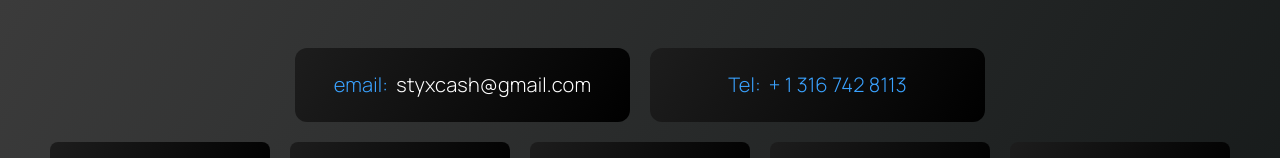
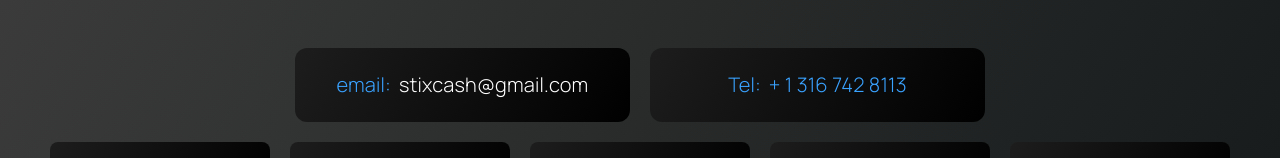
Before and after one commit to AntoxaHolovenko220/stix-cash, a React (Vite) app: page / in a window 1280 px wide. Shown: the part 4843-5001 px from the top of the page. Built offline with nearby package versions, Linux system fonts and the light colour scheme; no server answers.

Commit message:
asdfasdfasdfhsdfg

```diff
--- a/src/pages/LandingPage/components/LandingFooter/LandingFooter.tsx
+++ b/src/pages/LandingPage/components/LandingFooter/LandingFooter.tsx
@@ -91,7 +91,7 @@ const LandingFooter = () => {
 							color: '#FFFFFF',
 						}}
 					>
-						styxcash@gmail.com
+						stixcash@gmail.com
 					</Typography>
 				</Box>
 				<Box sx={contactsBoxStyles}>
```
